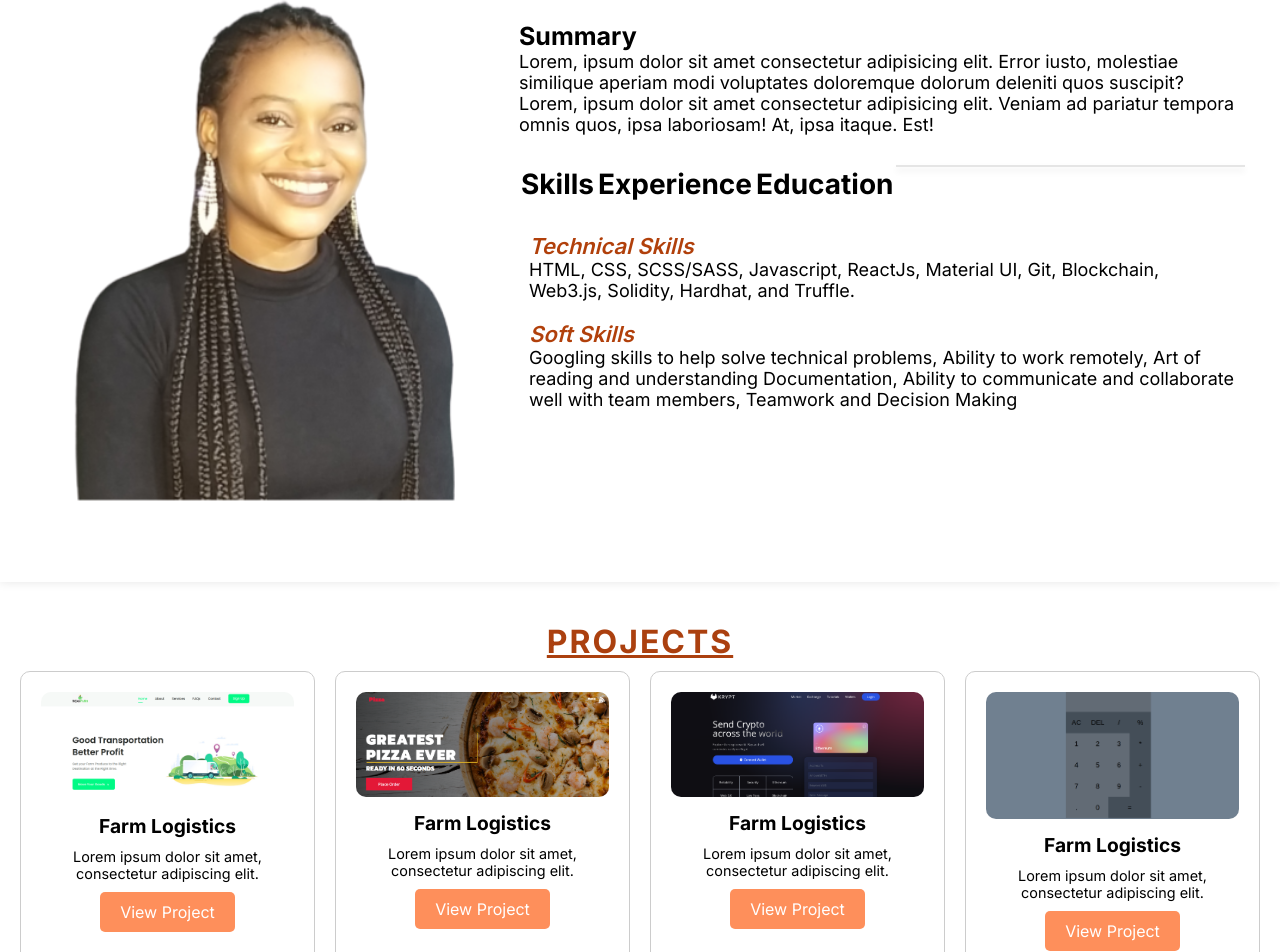
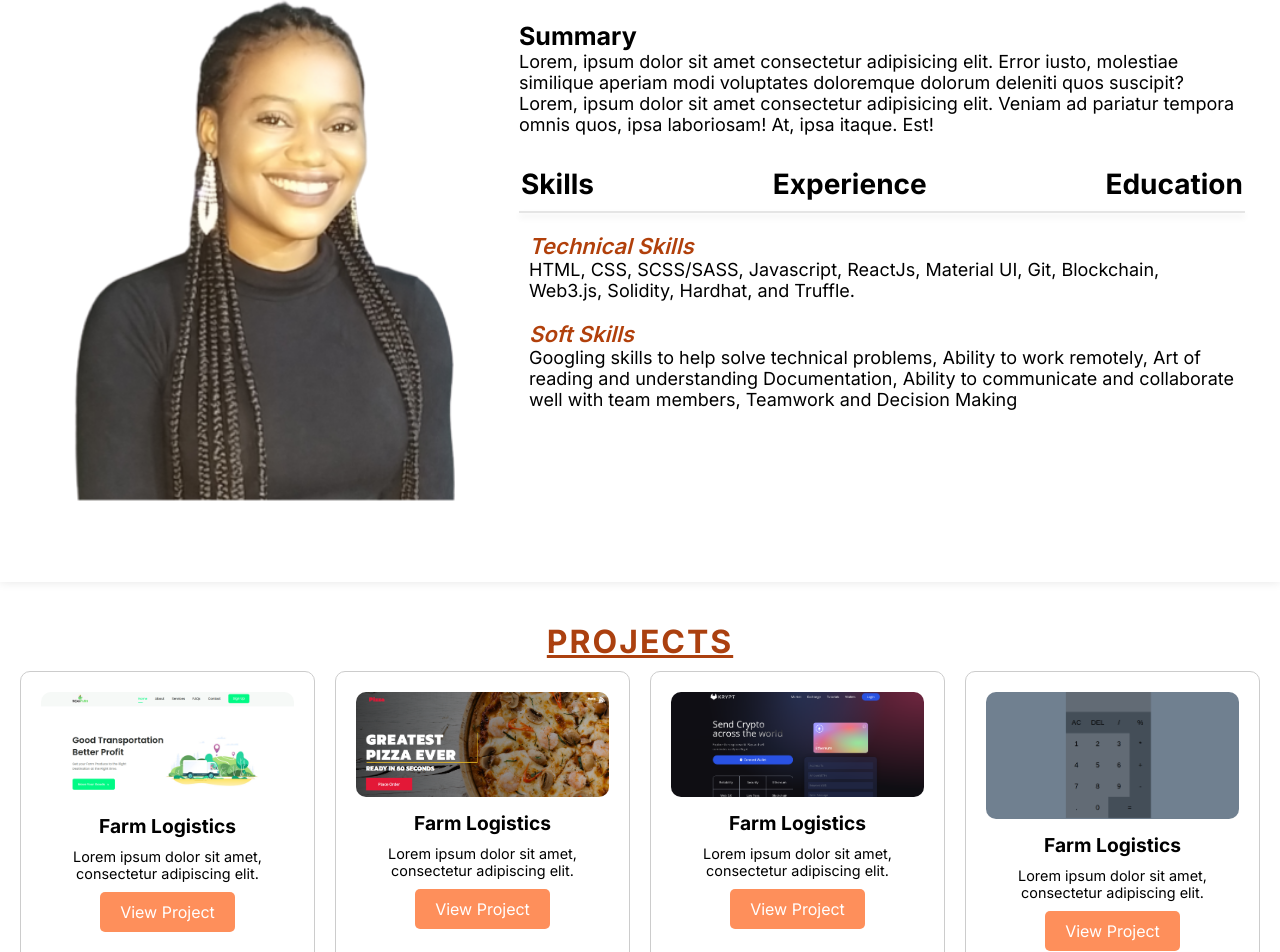
Before and after one commit to Dorcas-BD/New-portfolio, a Next.js app: page / in a window 1280 px wide. Shown: the part 894-1846 px from the top of the page. Built offline with nearby package versions, Linux system fonts and the light colour scheme.

Commit message:
Fixed bugs

```diff
--- a/app/styles/styles.css
+++ b/app/styles/styles.css
@@ -217,7 +217,7 @@ a {
   content: "";
   width: 100%;
   height: 2px;
-  /position: absolute;
+  position: absolute;
   bottom: 0;
   left: 0;
   background: rgba(0, 0, 0, 0.1);
```
